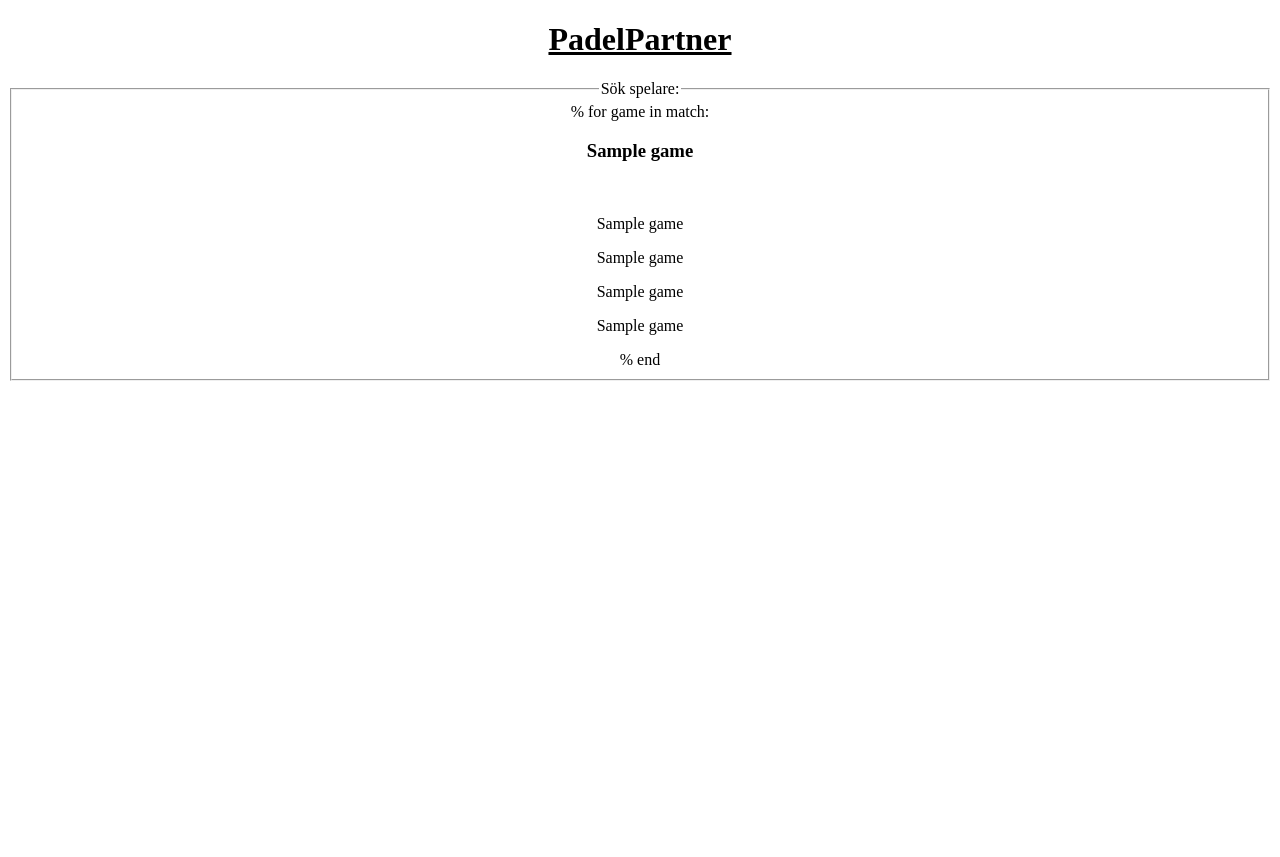
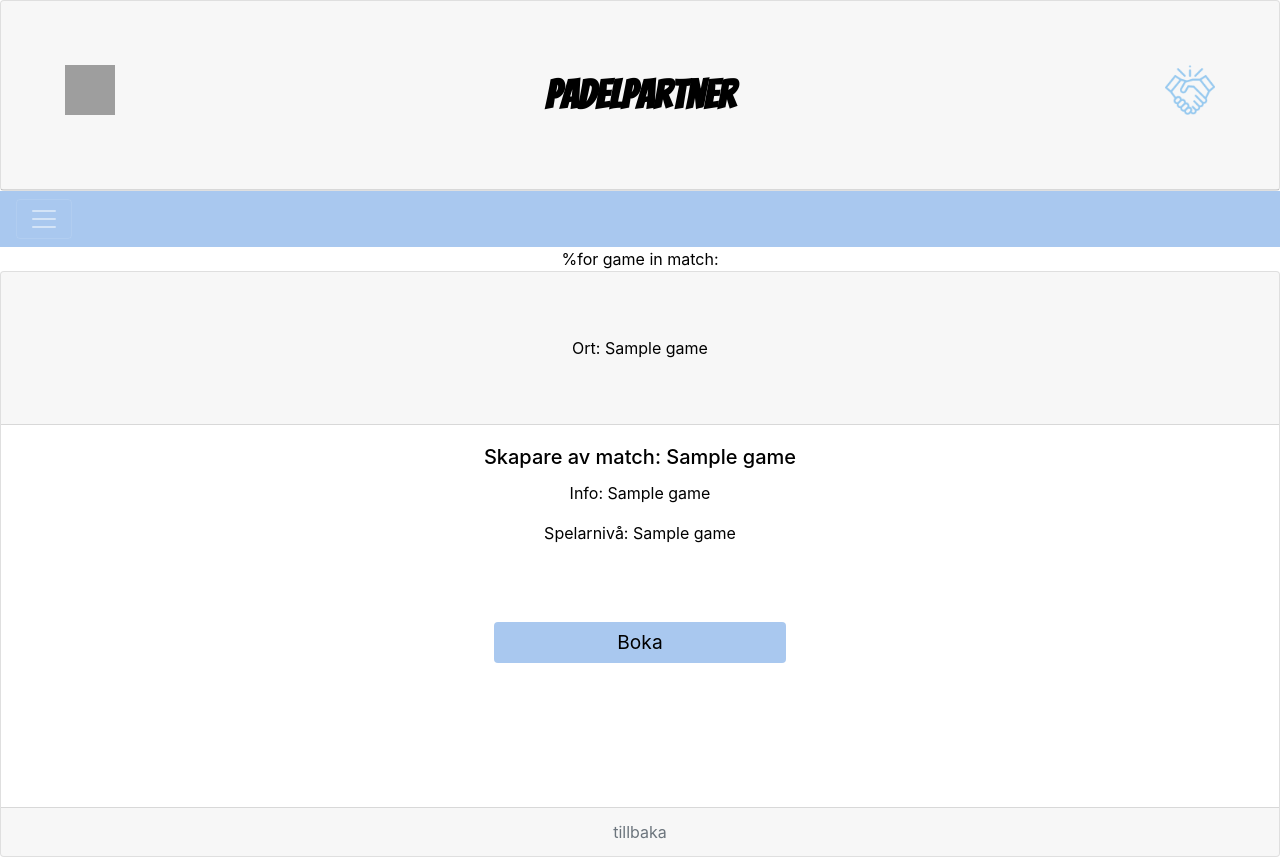
Before and after one commit to jakob-web/PadelPartner, a Python web app: template views/match_profile.html in a window 1280 px wide. Before the commit the page ends 381 px from the top, so only its background shows below. Run offline with Jinja, Linux system fonts and the light colour scheme; the template is opened without the code that fills it: most values are stand-ins (such as "Sample title", 1, 10 or a date in 2020); some libraries are stand-ins or nearby versions; grey boxes are pictures that could not be loaded.

Commit message:
showmatchprofile

```diff
--- a/static/style.css
+++ b/static/style.css
@@ -276,3 +276,15 @@ textarea {
 #container > button {
     margin: 0%;
 }
+
+#container > div.pos-f-t > nav {
+    background-color: #A9C8EF!important;
+}
+
+#navbarToggleExternalContent > div {
+    background-color: #A9C8EF!important;
+}
+
+#container > div:nth-child(4) > ul > li.list-group-item.active {
+    border-color: #A9C8EF;
+}
--- a/views/match_profile.html
+++ b/views/match_profile.html
@@ -2,39 +2,58 @@
 <html lang="sv">
 <head>
     <meta charset="UTF-8">
-    <meta name="viewport" content="width=device-width, initial-scale=1.0">
+    <meta name="viewport" content="width=device-width, initial-scale=1, shrink-to-fit=no">
     <title>PadelPartner</title>
-    <link href="/static/style.css" rel="stylesheet" >
+    <link rel="stylesheet" href="https://stackpath.bootstrapcdn.com/bootstrap/4.4.1/css/bootstrap.min.css" integrity="sha384-Vkoo8x4CGsO3+Hhxv8T/Q5PaXtkKtu6ug5TOeNV6gBiFeWPGFN9MuhOf23Q9Ifjh" crossorigin="anonymous">
+    <link href="/static/style.css" rel="stylesheet">
+    <link href="https://fonts.googleapis.com/css?family=Bangers|Bree+Serif&display=swap" rel="stylesheet">
 </head>
 <body id="container">
-    <header>
-        <a href="http://localhost:8080/"><h1>PadelPartner</h1></a>
-    </header>
+    <div class="card">
+        <header class="card-header">
+            <img class="bild" id="b1" src="/static/padel.png">
+            <a id="slogan" href="http://localhost:8080/logIn">PadelPartner</a>
+            <img class="bild" id ="b2" src="/static/handshake.png">
+        </header>
+    </div>
+    <div class="pos-f-t">
+        <div class="collapse" id="navbarToggleExternalContent">
+          <div class="bg-dark p-4">
+            <ul class="list-group">
+              <li class="list-group-item" class="hamburger"><a href="http://localhost:8080/createMatch">Skapa match</a></li>
+              <li class="list-group-item" class="hamburger"><a href="http://localhost:8080/show_games">Hitta match</a></li>
+              <li class="list-group-item" class="hamburger"><a href="http://localhost:8080/changeProfile">Redigera profil</a></li>
+              <li class="list-group-item" class="hamburger"><a href="#">Inkorg</a></li>
+            </ul>
+          </div>
+        </div>
+        <nav class="navbar navbar-dark bg-dark">
+          <button class="navbar-toggler" type="button" data-toggle="collapse" data-target="#navbarToggleExternalContent" aria-controls="navbarToggleExternalContent" aria-expanded="false" aria-label="Toggle navigation">
+            <span class="navbar-toggler-icon"></span>
+          </button>
+        </nav>
+        </div>
     <main>
-        <fieldset>
-            <legend>Sök spelare:</legend>
-            <!-- Tänker att de kan vara smart att dela upp registering i två delar när vi sedan sak behandla datan
-            i python kan vi då dela upp och insert into rätt tabell. Antingen person eller profile. -->
-
-            % for game in match:
-
-
-                <h3>{{game[4]}}</h3>
-                <br>
-                <p>{{game[3]}}</p>
-                <p>{{game[0]}}</p>
-                <p>{{game[2]}}</p>
-                <p>{{game[1]}}</p>
-
-            % end
-
-
-
-
-        </fieldset>
-
+        %for game in match:
+        <div class="card text-center">
+            <div class="card-header">
+              Ort: {{game[0]}}
+            </div>
+            <div class="card-body">
+              <h5 class="card-title">Skapare av match: {{game[4]}}</h5>
+              <p class="card-text">Info: {{game[3]}}</p>
+              <p class="card-text">Spelarnivå: {{game[1]}}</p>
+              <a href="#" class="btn btn-primary">Boka</a>
+            </div>
+            <div class="card-footer text-muted">
+              tillbaka
+            </div>
+          </div>
     </main>
-    <footer>
-    </footer>
+<footer>
+</footer>
+<script src="https://code.jquery.com/jquery-3.4.1.slim.min.js" integrity="sha384-J6qa4849blE2+poT4WnyKhv5vZF5SrPo0iEjwBvKU7imGFAV0wwj1yYfoRSJoZ+n" crossorigin="anonymous"></script>
+<script src="https://cdn.jsdelivr.net/npm/popper.js@1.16.0/dist/umd/popper.min.js" integrity="sha384-Q6E9RHvbIyZFJoft+2mJbHaEWldlvI9IOYy5n3zV9zzTtmI3UksdQRVvoxMfooAo" crossorigin="anonymous"></script>
+<script src="https://stackpath.bootstrapcdn.com/bootstrap/4.4.1/js/bootstrap.min.js" integrity="sha384-wfSDF2E50Y2D1uUdj0O3uMBJnjuUD4Ih7YwaYd1iqfktj0Uod8GCExl3Og8ifwB6" crossorigin="anonymous"></script>
 </body>
 </html>
--- a/views/welcome.html
+++ b/views/welcome.html
@@ -7,6 +7,7 @@
     <link rel="stylesheet" href="https://stackpath.bootstrapcdn.com/bootstrap/4.4.1/css/bootstrap.min.css" integrity="sha384-Vkoo8x4CGsO3+Hhxv8T/Q5PaXtkKtu6ug5TOeNV6gBiFeWPGFN9MuhOf23Q9Ifjh" crossorigin="anonymous">
     <link href="/static/style.css" rel="stylesheet">
     <link href="https://fonts.googleapis.com/css?family=Bangers|Bree+Serif&display=swap" rel="stylesheet">
+</head>
 <body id="container">
     <div class="card">
         <header class="card-header">
@@ -56,3 +57,4 @@
 <script src="https://cdn.jsdelivr.net/npm/popper.js@1.16.0/dist/umd/popper.min.js" integrity="sha384-Q6E9RHvbIyZFJoft+2mJbHaEWldlvI9IOYy5n3zV9zzTtmI3UksdQRVvoxMfooAo" crossorigin="anonymous"></script>
 <script src="https://stackpath.bootstrapcdn.com/bootstrap/4.4.1/js/bootstrap.min.js" integrity="sha384-wfSDF2E50Y2D1uUdj0O3uMBJnjuUD4Ih7YwaYd1iqfktj0Uod8GCExl3Og8ifwB6" crossorigin="anonymous"></script>
 </body>
+</html>
```
Also changed, not shown: views/oldmatchprofile.html (added, +40 -0 lines).
